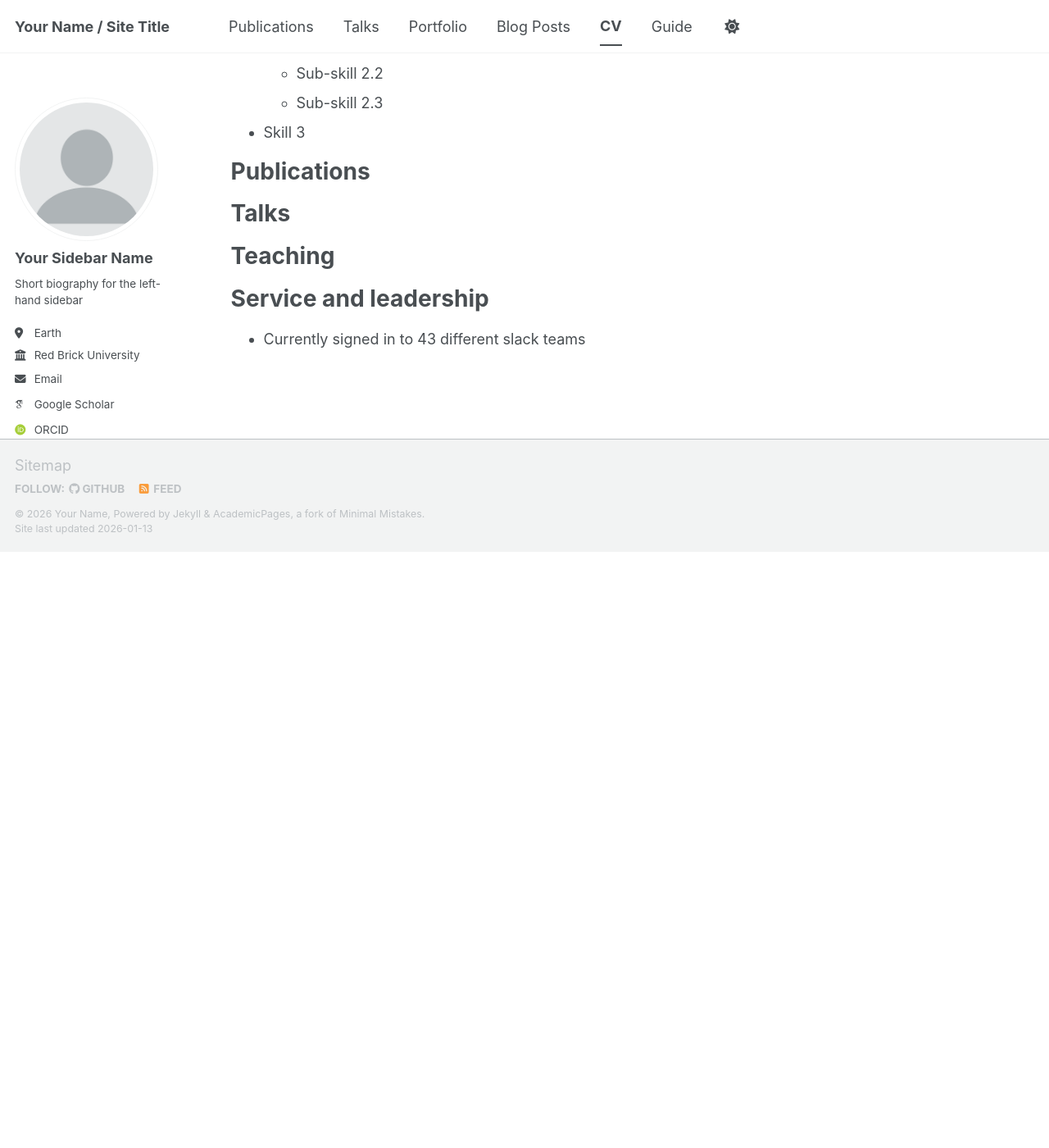
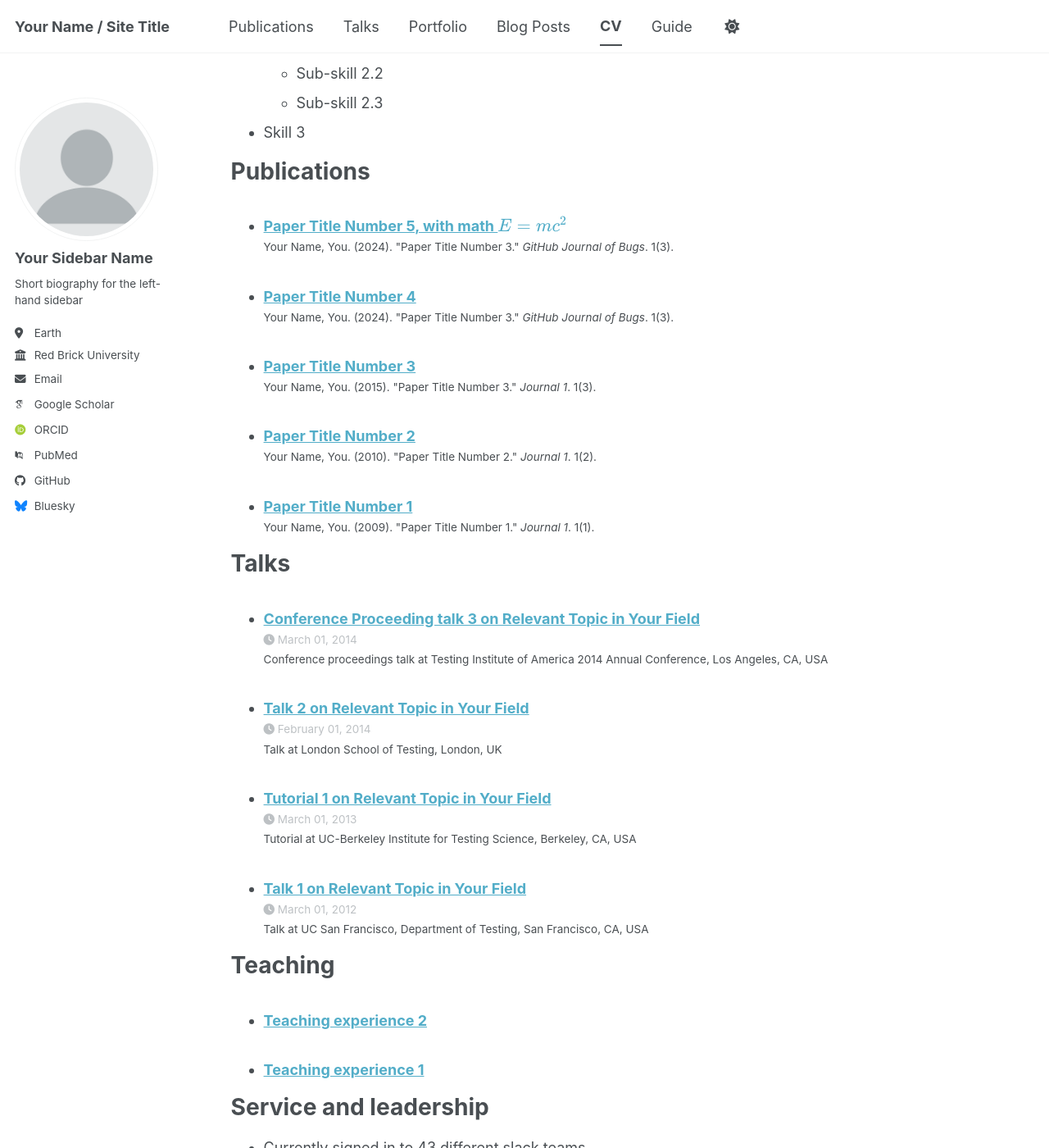
Before and after one commit to guoliuyi/lguo, a Jekyll site: the page built from _pages/cv.md, in a window 1280 px wide and 1400 px high, scrolled down 889 px. Shown: the whole window at 82% size. Built offline with Jekyll 4.4.1, drawn with Linux system fonts in a browser that asks for light colours; some web fonts are replaced; a script bundle is joined from its source files by our own code; library files that are not in the unit come from our copies; before the commit the page ends 1562 px from its top, so only the background shows below that; some of the changed lines change nothing that is shown.

Commit message:
Update _config.yml

```diff
--- a/_config.yml
+++ b/_config.yml
@@ -220,9 +220,76 @@
 
 
 # These settings control the types of collections used by the template
+collections:
+  teaching:
+    output: true
+    permalink: /:collection/:path/
+  publications:
+    output: true
+    permalink: /:collection/:path/
+  portfolio:
+    output: true
+    permalink: /:collection/:path/
+  talks:
+    output: true
+    permalink: /:collection/:path/
 
 
-
+# These settings control how pages and collections are included in the site
+defaults:
+  # _posts
+  - scope:
+      path: ""
+      type: posts
+    values:
+      layout: single
+      author_profile: true
+      read_time: true
+      comments: true
+      share: true
+      related: true
+  # _pages
+  - scope:
+      path: ""
+      type: pages
+    values:
+      layout: single
+      author_profile: true
+  # _teaching
+  - scope:
+      path: ""
+      type: teaching
+    values:
+      layout: single
+      author_profile: true
+      share: true
+      comments: true
+  # _publications
+  - scope:
+      path: ""
+      type: publications
+    values:
+      layout: single
+      author_profile: true
+      share: true
+      comments: true
+  # _portfolio
+  - scope:
+      path: ""
+      type: portfolio
+    values:
+      layout: single
+      author_profile: true
+      share: true
+      comment: true
+  # _talks
+  - scope:
+      path: ""
+      type: talks
+    values:
+      layout: talk
+      author_profile: true
+      share: true
 
 
 # Sass/SCSS
```
